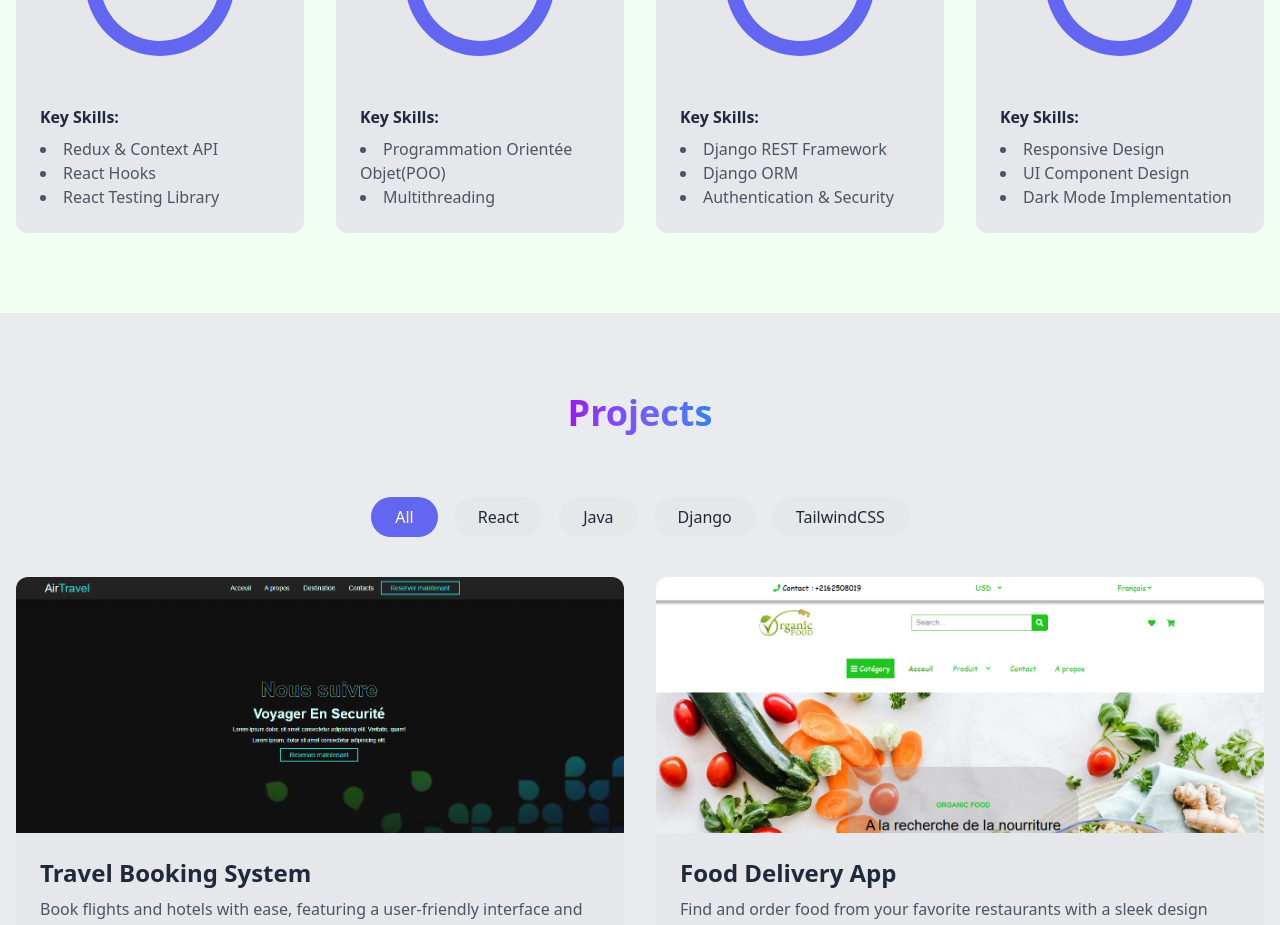
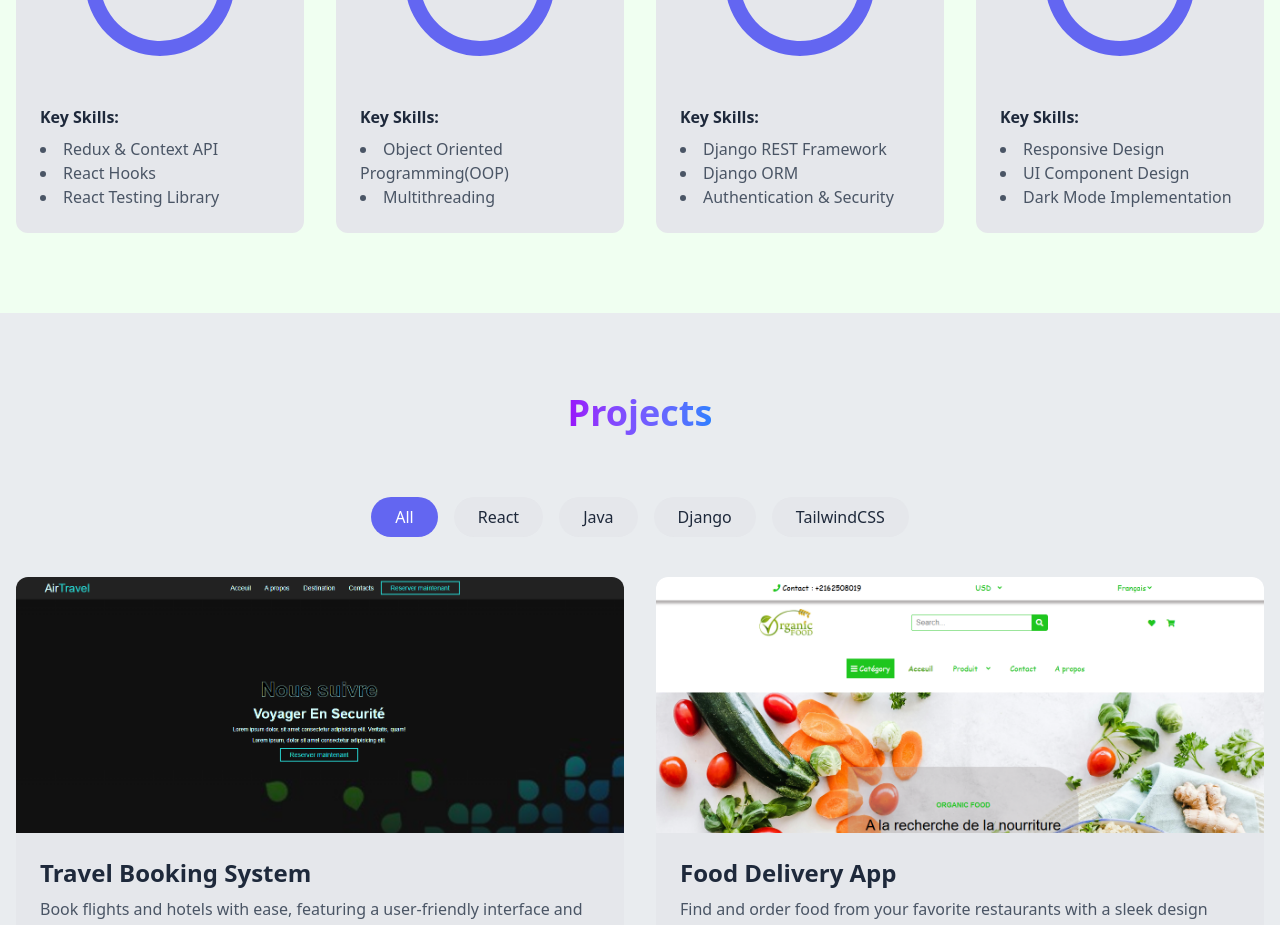
Before and after one commit to Mionitra/portfolio-2025, a React (Vite) app: page / in a window 1280 px wide. Shown: the part 1180-2105 px from the top of the page. Built offline with nearby package versions, Linux system fonts and the light colour scheme.

Commit message:
Java skills

```diff
--- a/src/components/SkillsSection.jsx
+++ b/src/components/SkillsSection.jsx
@@ -104,7 +104,7 @@ const SkillsSection = ({ darkMode }) => {
                   )}
                   {framework === 'Java' && (
                     <>
-                      <li>Programmation Orientée Objet(POO)</li>
+                      <li>Object Oriented Programming(OOP)</li>
                       <li>Multithreading</li>
                     </>
                   )}
```
